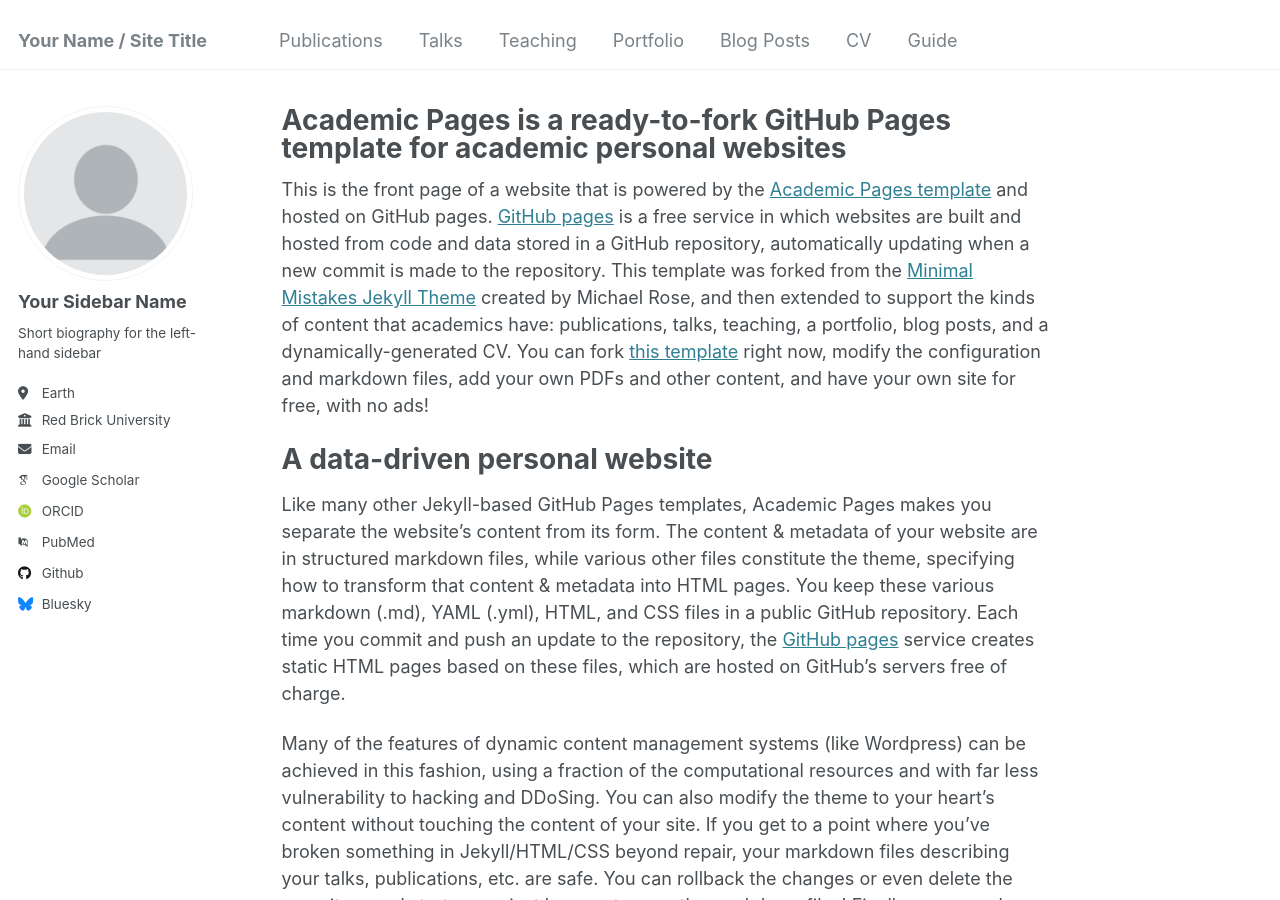
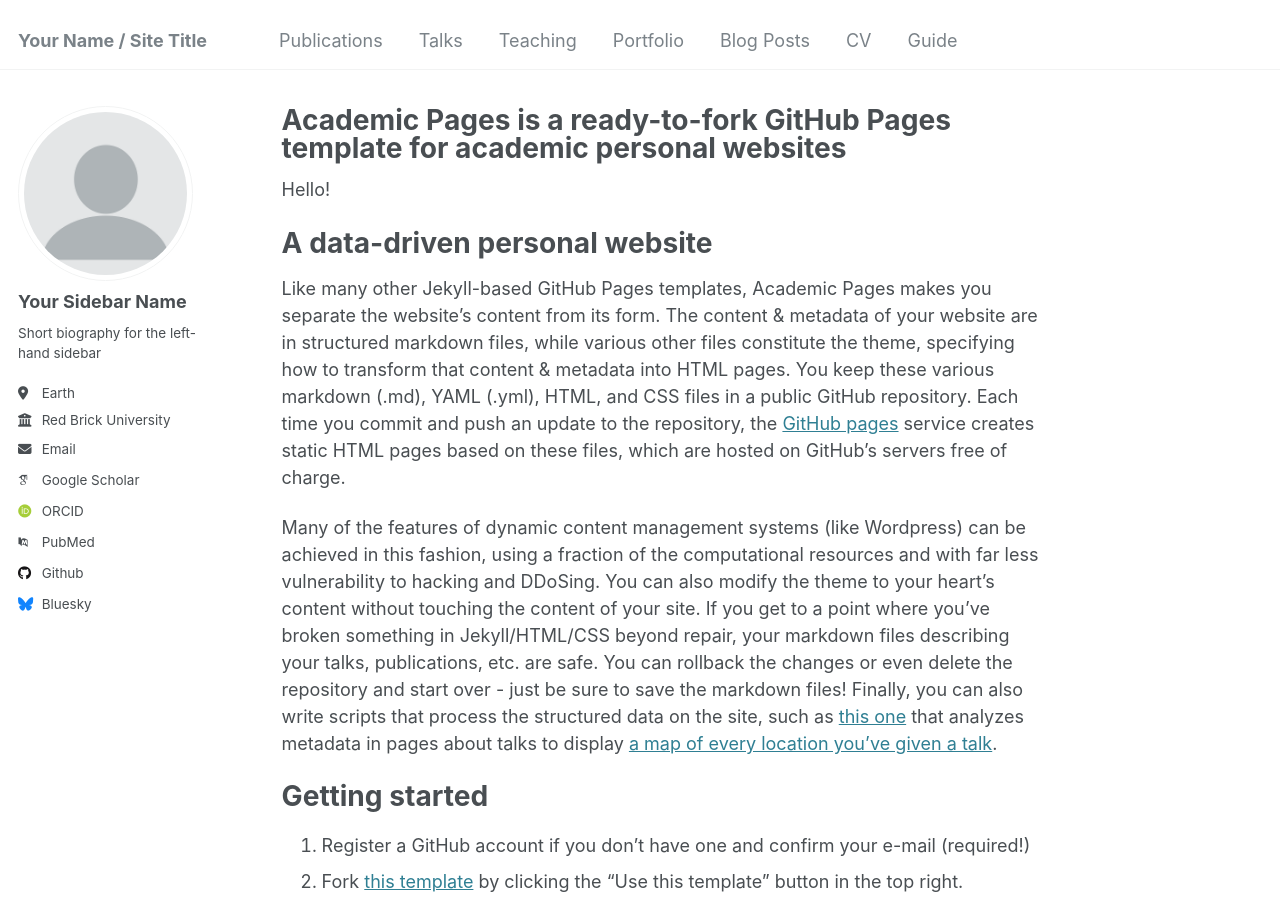
Before and after one commit to davidgruening/dgruening.github.io, a Jekyll site: the page built from _pages/about.md, in a window 1280 px wide and 900 px high. Built offline with Jekyll 4.4.1, drawn with Linux system fonts in a browser that asks for light colours; some web fonts are replaced.

Commit message:
Update about.md

```diff
--- a/_pages/about.md
+++ b/_pages/about.md
@@ -7,7 +7,7 @@ redirect_from:
   - /about.html
 ---
 
-This is the front page of a website that is powered by the [Academic Pages template](https://github.com/academicpages/academicpages.github.io) and hosted on GitHub pages. [GitHub pages](https://pages.github.com) is a free service in which websites are built and hosted from code and data stored in a GitHub repository, automatically updating when a new commit is made to the repository. This template was forked from the [Minimal Mistakes Jekyll Theme](https://mmistakes.github.io/minimal-mistakes/) created by Michael Rose, and then extended to support the kinds of content that academics have: publications, talks, teaching, a portfolio, blog posts, and a dynamically-generated CV. You can fork [this template](https://github.com/academicpages/academicpages.github.io) right now, modify the configuration and markdown files, add your own PDFs and other content, and have your own site for free, with no ads!
+Hello!
 
 A data-driven personal website
 ======
```
